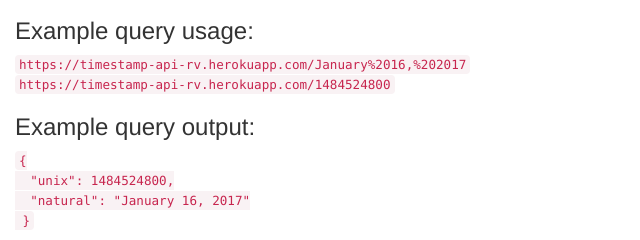
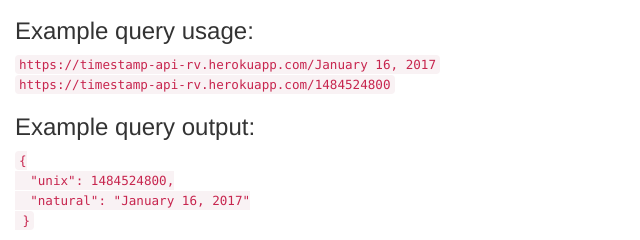
Before and after one commit to rvrvrv/timestamp-api, a website: page index.html in a window 1280 px wide. Shown: the part 227-467 px from the top of the page, 0-640 px from the left. Drawn offline with nearby package versions, Linux system fonts and the light colour scheme.

Commit message:
Replace %20s with spaces

```diff
--- a/index.html
+++ b/index.html
@@ -17,7 +17,7 @@
             </ul>
         </blockquote>
         <h3>Example query usage:</h3>
-        <code>https://timestamp-api-rv.herokuapp.com/January%2016,%202017</code>
+        <code>https://timestamp-api-rv.herokuapp.com/January 16, 2017</code>
         <br>
         <code>https://timestamp-api-rv.herokuapp.com/1484524800</code>
         <br>
```
